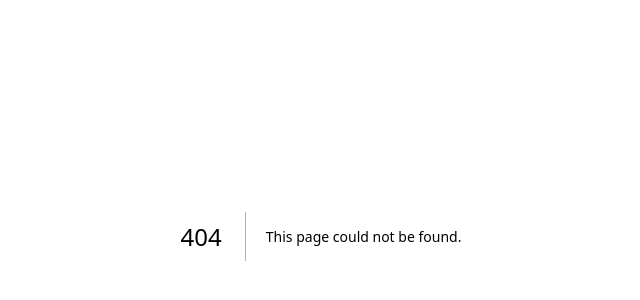
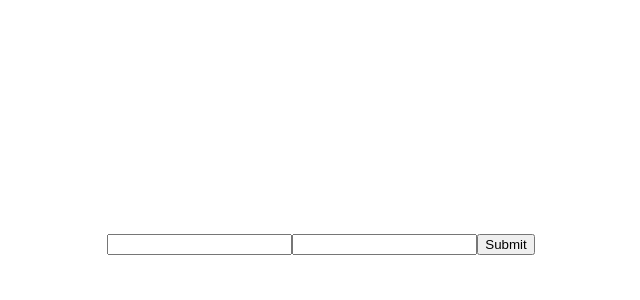
Before and after one commit to jackfales/yum, a Next.js app: page /login in a window 1280 px wide. Before the commit this address had no page. Shown: the part 164-464 px from the top of the page, without its empty margins (319-959 px from the left). Built offline with nearby package versions, Linux system fonts and the light colour scheme.

Commit message:
Added favicon and wrote basic login page. Redirect still doesn't work.

```diff
--- /dev/null
+++ b/pages/api/login.js
@@ -0,0 +1,11 @@
+export default async function handler(req, res) {
+    const data = JSON.parse(req.body)
+
+    let username = data["username"]
+    let password = data["password"]
+
+    console.log(username)
+    console.log(password)
+
+    res.redirect(307, '/')
+  }
--- a/pages/index.js
+++ b/pages/index.js
@@ -6,7 +6,7 @@ export default function Home() {
     <div className={styles.container}>
       <Head>
         <title>YUM</title>
-        <link rel="icon" href="/favicon.ico" />
+        <link rel="icon" href="/favicon-32x32.png"/>
       </Head>
 
       <main>
--- /dev/null
+++ b/pages/login/index.js
@@ -0,0 +1,37 @@
+import Head from 'next/head';
+import styles from '../../styles/Home.module.css';
+
+export default function Login() {
+
+  async function onSubmit(event) {
+    event.preventDefault()
+
+    // Get form data and create JSON object
+    const formData = new FormData(event.target)
+    const formDataObj = {}
+    formData.forEach((value, key) => (formDataObj[key] = value))
+
+    const response = await fetch('/api/login', {
+      method: 'POST',
+      body: JSON.stringify(formDataObj),
+    })
+
+    // Handle response if necessary
+    const data = await response.json()
+  }
+
+  return (
+    <div className={styles.container}>
+      <Head>
+        <title>YUM | Login</title>
+        <link rel="icon" href="/favicon-32x32.png"/>
+      </Head>
+
+      <form onSubmit={onSubmit}>
+        <input type="text" name="username" />
+        <input type="text" name="password" />
+        <button type="submit">Submit</button>
+      </form>
+    </div>
+  );
+}
```
Also changed, not shown: public/favicon-32x32.png (added), 1 other file (tests, documents, lock files or other folders).
